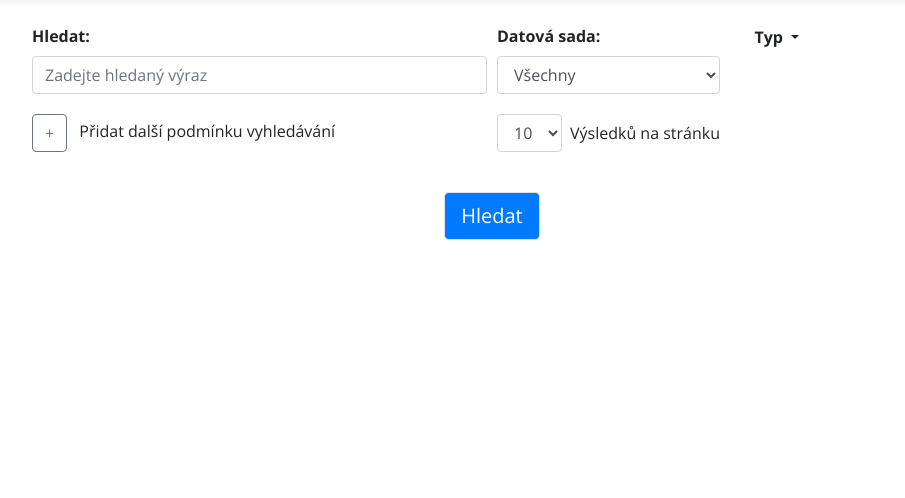
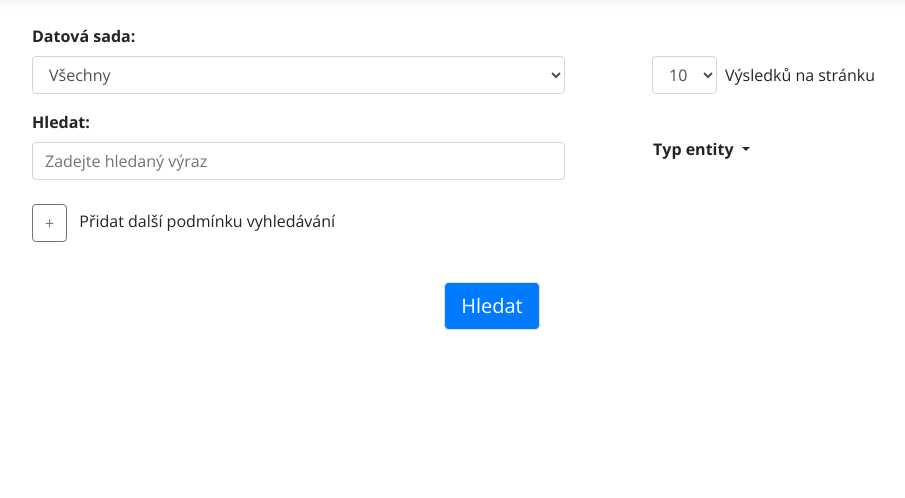
Before and after one commit to ScrufMan/nervana-pipeline, a Flask app: page /search in a window 1280 px wide. Shown: the part 56-554 px from the top of the page, without its empty margins (148-1053 px from the left). Run offline with Flask 2, Linux system fonts and the light colour scheme; some libraries are stand-ins or nearby versions.

Commit message:
feat: styling of search form

```diff
--- a/backend/forms.py
+++ b/backend/forms.py
@@ -29,7 +29,7 @@ class SearchForm(FlaskForm):
     dataset = SelectField('Datová sada:', validators=[DataRequired()],
                           choices=[("_all", "Všechny")] + get_all_datasets(es))
 
-    entity_types_list = FieldList(SelectMultipleField("Typ", choices=entity_types_choices,
+    entity_types_list = FieldList(SelectMultipleField("Typ entity", choices=entity_types_choices,
                                                       widget=widgets.Select(),
                                                       option_widget=widgets.CheckboxInput()),
                                   min_entries=1)
--- a/backend/templates/search.html
+++ b/backend/templates/search.html
@@ -6,21 +6,27 @@
             <!-- Search form -->
             <form method="post" action="" id="search-form">
                 {{ form.hidden_tag() }}
-                <div class="form-row">
-                    <div class="form-group col-md-6">
+                <div class="form-row justify-content-between align-items-end">
+                    <div class="form-group col-md-7">
+                        {{ form.dataset.label() }}
+                        {{ form.dataset(class="form-control") }}
+                    </div>
+                    <div class="col-md-4 form-group form-inline">
+                        {{ form.results_per_page(class="form-control mr-2") }}
+                        {{ form.results_per_page.label(class="font-weight-normal") }}
+                    </div>
+                </div>
+                <div class="form-row justify-content-between align-items-center">
+                    <div class="form-group col-md-7">
                         {% for search_term in form.search_terms %}
                             {{ search_term.label() }}
                             {{ search_term(class="form-control") }}
                         {% endfor %}
                     </div>
-                    <div class="form-group col-md-3">
-                        {{ form.dataset.label() }}
-                        {{ form.dataset(class="form-control") }}
-                    </div>
-                    <div class="form-group col-md-3">
+                    <div id="entityTypesGroup" class="form-group col-md-4 mt-3">
                         {% for entity_types in form.entity_types_list %}
-                            <div class="dropdown" id="entityTypesMenu">
-                                <button class="btn dropdown-toggle p-0 ml-0 ml-md-4" type="button"
+                            <div class="dropdown">
+                                <button class="btn dropdown-toggle p-0" type="button"
                                         data-toggle="dropdown"
                                         aria-haspopup="true" aria-expanded="true">
                                     {{ entity_types.label() }} <span class="caret"></span>
@@ -43,17 +49,16 @@
                         {% endfor %}
                     </div>
                 </div>
-                <div class="form-row my-1" id="additional-search-conditions">
-                    <div class="form-group col-md-6">
+                <div class="form-row mt-2">
+                    <div class="form-group col-md-12">
                         <button class="btn btn-outline-secondary mr-2" type="button"
                                 onclick="addSearchCondition()">+
                         </button>
                         <label class="font-weight-normal">Přidat další podmínku vyhledávání</label>
                     </div>
-                    <div class="col-md-6 form-group form-inline">
-                        {{ form.results_per_page(class="form-control mr-2") }}
-                        {{ form.results_per_page.label(class="font-weight-normal") }}
-                    </div>
+                </div>
+                <div id="additional-search-conditions">
+
                 </div>
                 <div class="form-row justify-content-center mt-4 mb-3">
                     {{ form.submit(class="btn btn-primary btn-lg mx-auto border") }}
```
Also changed, not shown: backend/static/assets/scripts/script.js (+33 -28 lines).
